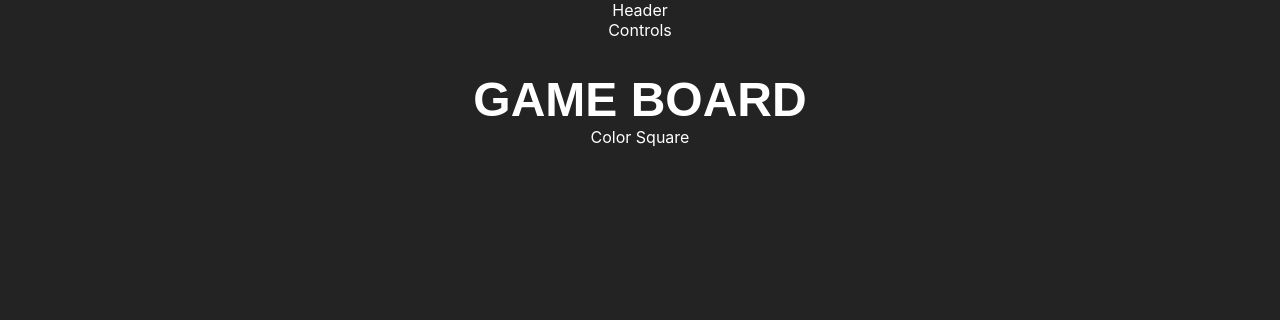
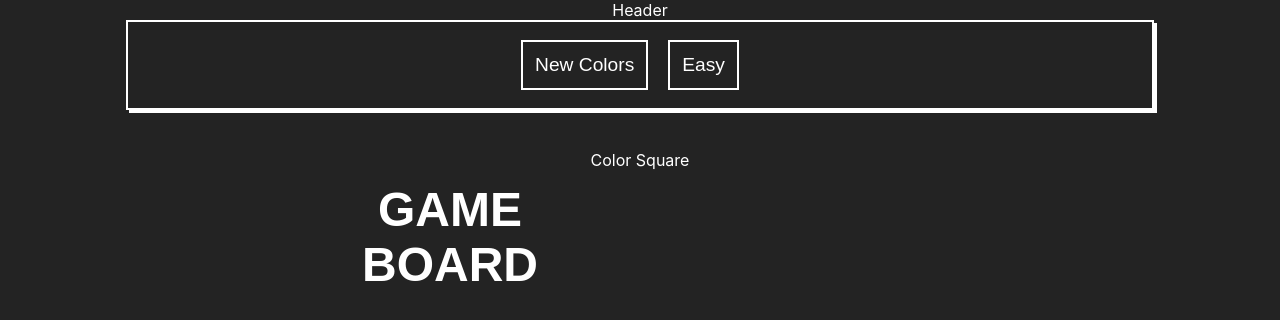
Before and after one commit to zealousAnemone/color-guessing-react, a React (Create React App) app: page / in a window 1280 px wide. Shown: the top 320 px of the page. Built offline with nearby package versions, Linux system fonts and the light colour scheme; a web font is replaced by a local one.

Commit message:
Controls component can now get new colors & set difficulty

```diff
--- a/src/components/ColorSquare.js
+++ b/src/components/ColorSquare.js
@@ -1,7 +1,7 @@
 import React from 'react';
 
 const ColorSquare = () => {
-  return <div>Color Square</div>;
+  return <div className="color-square">Color Square</div>;
 };
 
 export default ColorSquare;
--- a/src/components/Controls.js
+++ b/src/components/Controls.js
@@ -1,7 +1,23 @@
 import React from 'react';
+import { useDispatch, useSelector } from 'react-redux';
+import {
+  newColors,
+  selectDifficulty,
+  setDifficulty,
+} from '../store/reducers/colorsReducer';
 
 const Controls = () => {
-  return <div>Controls</div>;
+  const dispatch = useDispatch();
+  const difficulty = useSelector(selectDifficulty);
+
+  return (
+    <div id="controls">
+      <button onClick={() => dispatch(newColors())}>New Colors</button>
+      <button onClick={() => dispatch(setDifficulty())}>
+        {difficulty === 'easy' ? 'Easy' : 'Hard'}
+      </button>
+    </div>
+  );
 };
 
 export default Controls;
--- a/src/components/GameBoard.js
+++ b/src/components/GameBoard.js
@@ -3,7 +3,7 @@ import ColorSquare from './ColorSquare';
 
 const GameBoard = () => {
   return (
-    <div>
+    <div id="game-board">
       <h1>Game Board</h1>
       <ColorSquare />
     </div>
--- a/src/store/reducers/colorsReducer.js
+++ b/src/store/reducers/colorsReducer.js
@@ -3,7 +3,7 @@ import { createSlice } from '@reduxjs/toolkit';
 const colorsSlice = createSlice({
   name: 'colors',
   initialState: {
-    difficulty: 'hard',
+    difficulty: 'easy',
     currentColors: [],
     chosenColor: '',
   },
@@ -22,8 +22,8 @@ const colorsSlice = createSlice({
         state.currentColors.push(color);
       }
     },
-    setDifficulty: (state, action) => {
-      state.difficulty = action.payload;
+    setDifficulty: (state) => {
+      state.difficulty = !state.difficulty;
     },
     chooseColor: (state, action) => {
       state.chosenColor = action.payload;
```
